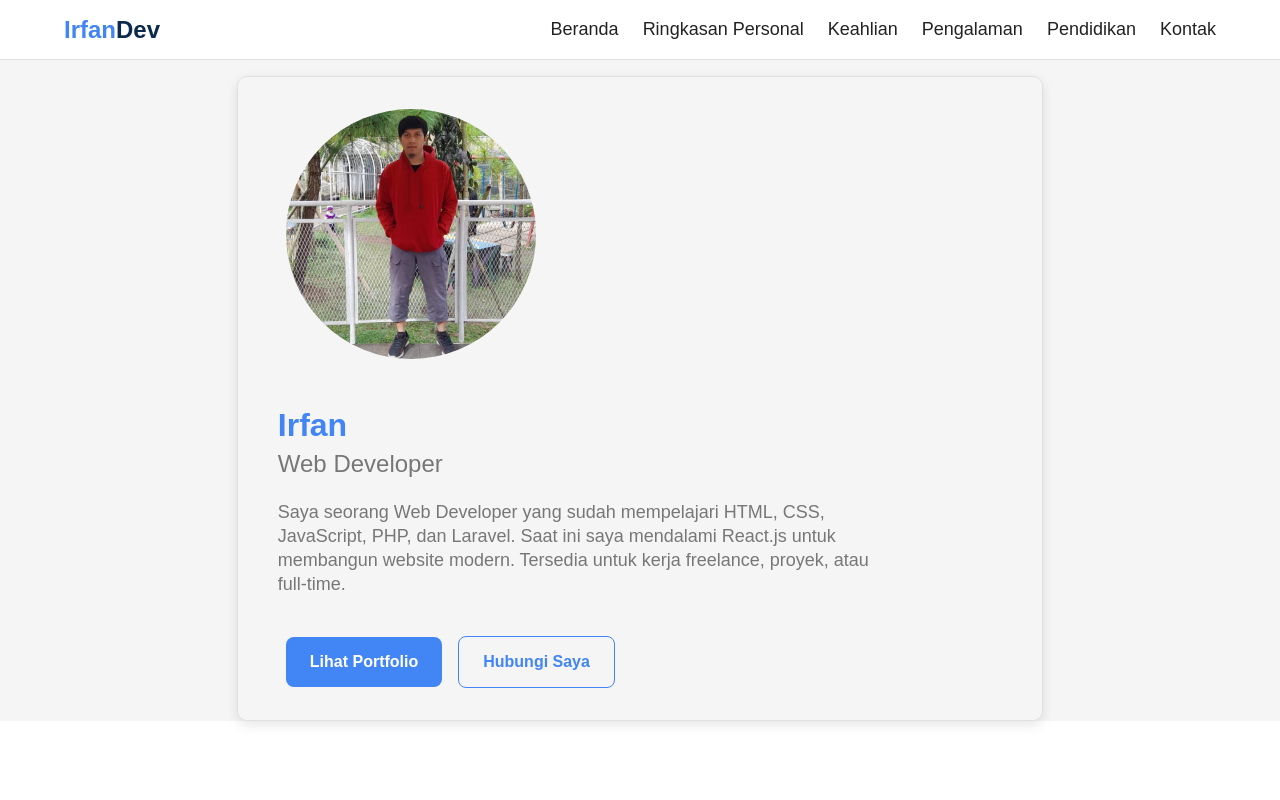
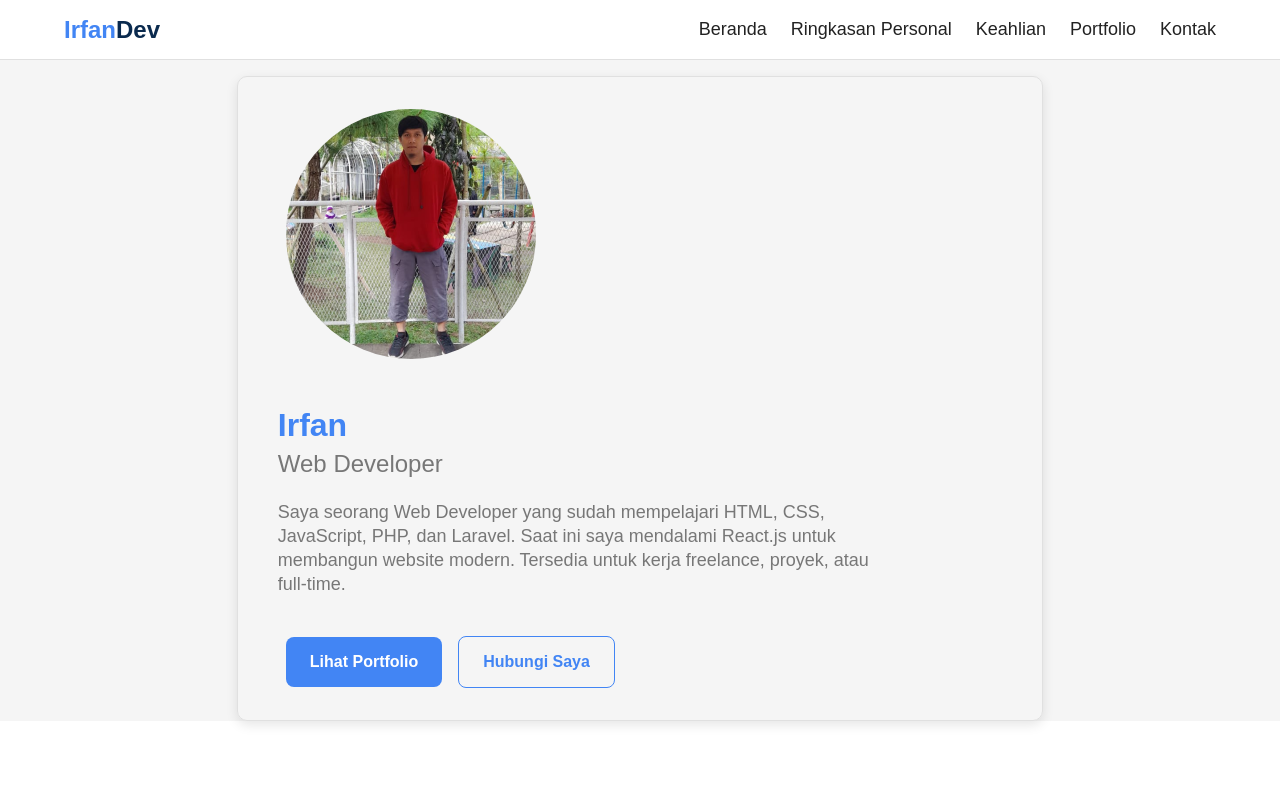
Before and after one commit to Irfan2202/myportfolio-reactjs, a React (Vite) app: page / in a window 1280 px wide. Shown: the top 800 px of the page. Built offline with nearby package versions, Linux system fonts and the light colour scheme.

Commit message:
contact wa and portfolio

```diff
--- a/src/components/Navbar/Navbar.jsx
+++ b/src/components/Navbar/Navbar.jsx
@@ -37,11 +37,9 @@ function Navbar() {
             <a href="#skill">Keahlian</a>
           </li>
           <li>
-            <a href="#pengalaman">Pengalaman</a>
+            <a href="#portfolio">Portfolio</a>
           </li>
-          <li>
-            <a href="#pendidikan">Pendidikan</a>
-          </li>
+
           <li>
             <a href="#contact">Kontak</a>
           </li>
--- a/src/sections/Hero/Hero.jsx
+++ b/src/sections/Hero/Hero.jsx
@@ -25,7 +25,12 @@ function Hero() {
                 <Button href="#portfolio" variant="primary">
                   Lihat Portfolio
                 </Button>
-                <Button href="#kontak" variant="secondary">
+                <Button
+                  href="https://wa.me/6285721122232?text=Halo%20saya%20tertarik%20dengan%20jasa%20pembuatan%20website%20Anda!"
+                  variant="secondary"
+                  target="_blank"
+                  rel="noopener noreferrer"
+                >
                   Hubungi Saya
                 </Button>
               </div>
```
